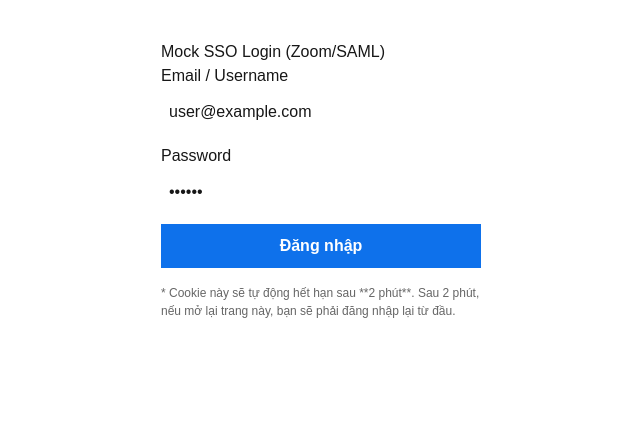
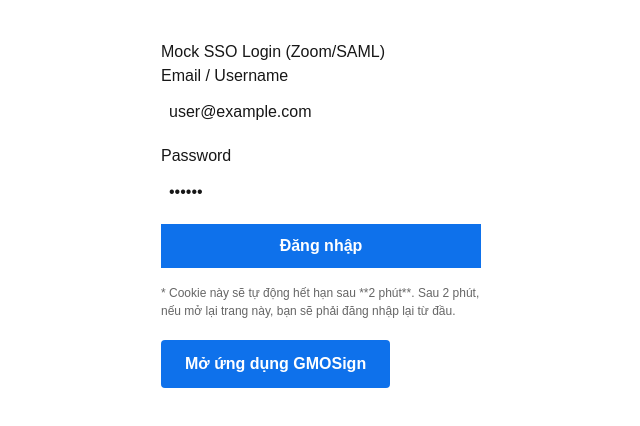
Before and after one commit to leminhnhuthhhhh/web-redirect, a Next.js app: page /auth in a window 1280 px wide. Shown: the top 426 px of the page, without its empty margins (319-959 px from the left). Built offline with nearby package versions, Linux system fonts and the light colour scheme.

Commit message:
Update page.tsx

```diff
--- a/src/app/auth/page.tsx
+++ b/src/app/auth/page.tsx
@@ -136,6 +136,12 @@ export default function Page() {
       <p style={{ fontSize: 12, color: "#666", marginTop: 16 }}>
         * Cookie này sẽ tự động hết hạn sau **2 phút**. Sau 2 phút, nếu mở lại trang này, bạn sẽ phải đăng nhập lại từ đầu.
       </p>
+      <a
+          href="gmosign://app/saml/mobileApp?tokenId=581"
+          style={{ display: "inline-block", marginTop: 20, padding: "12px 24px", backgroundColor: "#0E71EB", color: "#fff", textDecoration: "none", borderRadius: 4, fontWeight: "bold" }}
+        >
+          Mở ứng dụng GMOSign
+        </a>
     </div>
   );
 }
```
